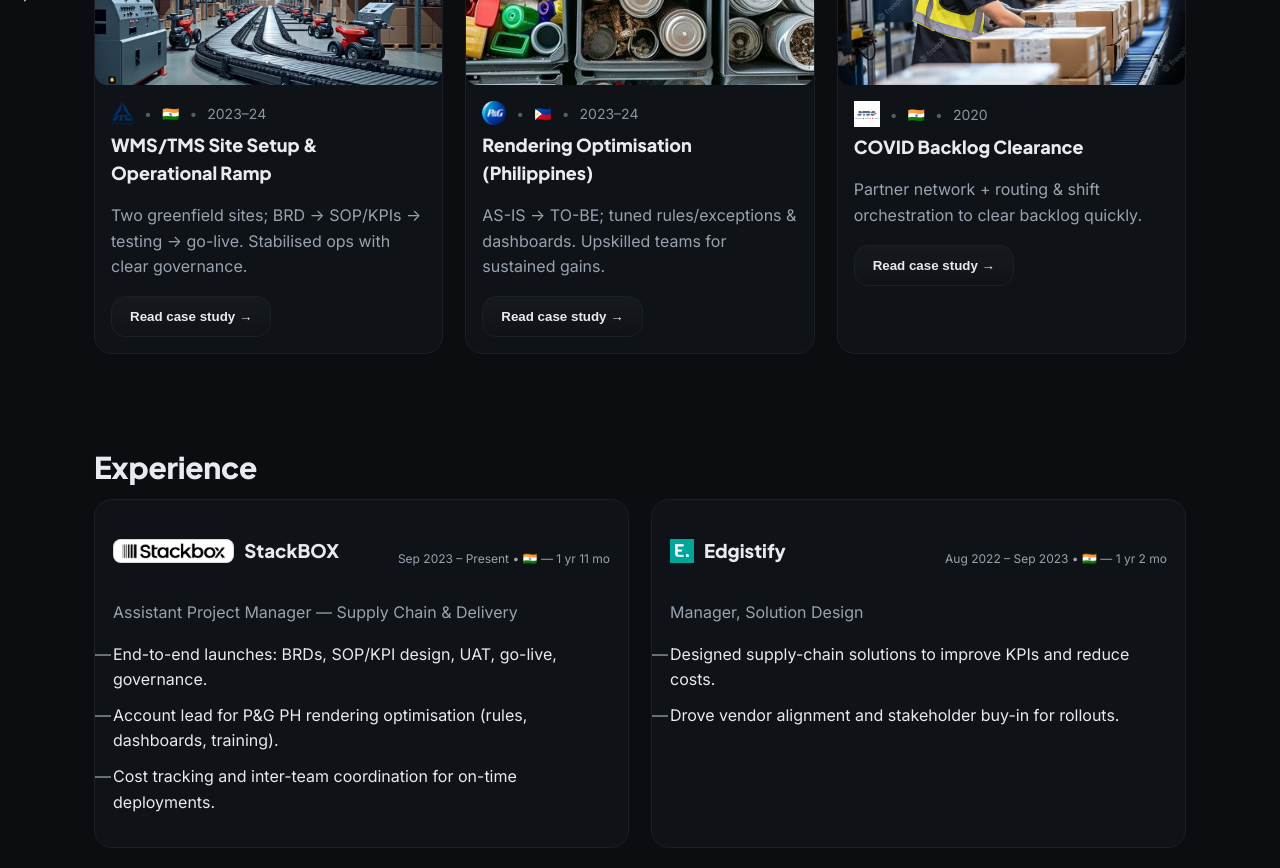
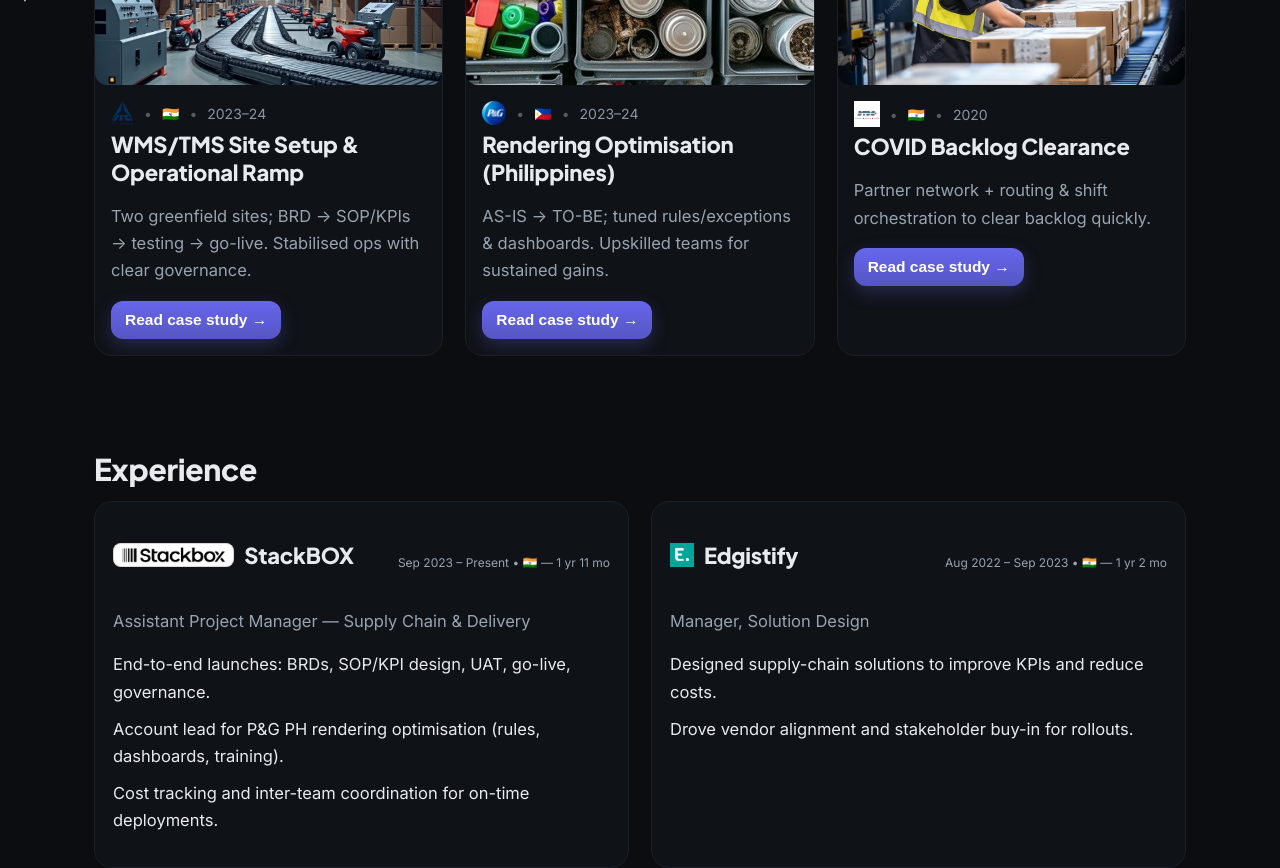
Before and after one commit to mohdizhan7/Portfolio, a React (Vite) app: page / in a window 1280 px wide. Shown: the part 820-1688 px from the top of the page. Built offline with nearby package versions, Linux system fonts and the light colour scheme.

Commit message:
ux: remove dashes from points; larger readable text; accent CTA for 'Read case study'

```diff
--- a/src/styles.css
+++ b/src/styles.css
@@ -238,3 +238,26 @@
 
 /* keep readability on dense points */
 .card p, .card li{ line-height:1.6 }
+/* Readability in cards */
+.card h3{ font-size:22px; line-height:1.25; letter-spacing:-.01em; }
+.card p, .card li{ font-size:16.5px; line-height:1.65; }
+
+/* Button: turn ghost into accent pill */
+.card .btn.btn--ghost{
+  font-size:15.5px;
+  padding:10px 14px;
+  color:#fff;
+  background:linear-gradient(180deg,
+    color-mix(in oklab, var(--accent) 92%, #000 0%),
+    color-mix(in oklab, var(--accent) 74%, #000 0%));
+  border:0;
+  border-radius:12px;
+  box-shadow:0 6px 18px color-mix(in oklab, var(--accent) 25%, transparent);
+  transition:transform .15s ease, filter .15s ease, box-shadow .15s ease;
+}
+.card .btn.btn--ghost:hover{ filter:brightness(1.05); transform:translateY(-1px); }
+.card .btn.btn--ghost:focus-visible{ outline:2px solid var(--accent); outline-offset:2px; }
+
+/* Ensure no pseudo-bullets sneak back */
+.card .dashlist{ list-style:none; padding:0; margin:10px 0 14px; }
+.card .dashlist li::before{ content:none !important; }
```
